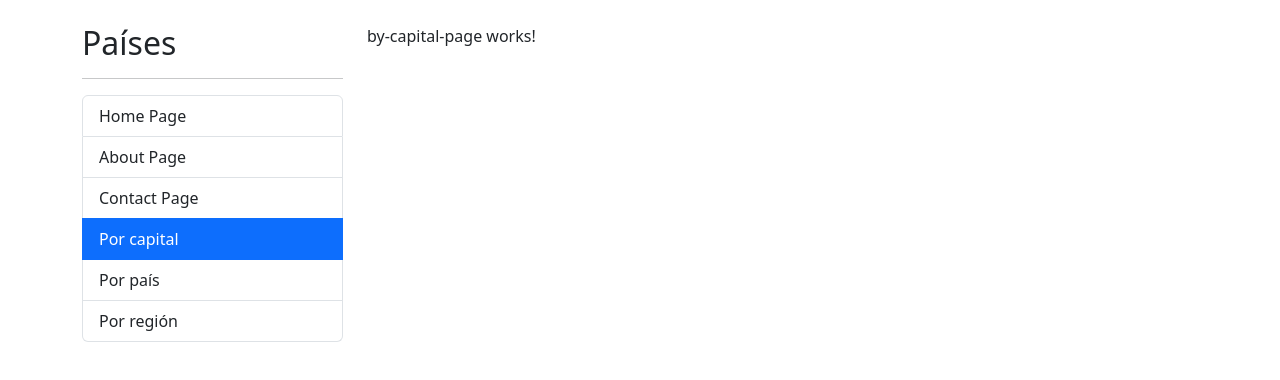
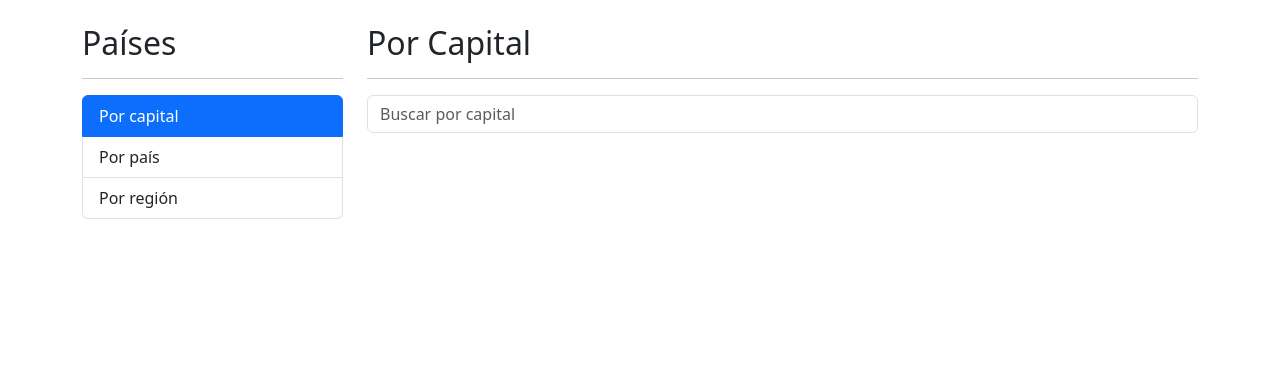
Before and after one commit to mangelesc/CountryApp, an Angular app: page /countries/by-capital in a window 1280 px wide. Shown: the top 380 px of the page. Built offline with nearby package versions, Linux system fonts and the light colour scheme.

Commit message:
searchBox component

```diff
--- a/src/app/countries/countries-routing.module.ts
+++ b/src/app/countries/countries-routing.module.ts
@@ -23,6 +23,10 @@
     path: 'by/:id',
     component: CountryPageComponent
   },
+  {
+    path: '**',
+    redirectTo: 'by-capital'
+  },
 ]
 
 @NgModule({
--- a/src/app/countries/countries.module.ts
+++ b/src/app/countries/countries.module.ts
@@ -6,6 +6,7 @@
 import { ByRegionPageComponent } from './pages/by-region-page/by-region-page.component';
 import { CountryPageComponent } from './pages/country-page/country-page.component';
 import { CountriesRoutingModule } from './countries-routing.module';
+import { SharedModule } from '../shared/shared.module';
 
 
 
@@ -18,7 +19,9 @@
   ],
   imports: [
     CommonModule,
-    CountriesRoutingModule
+    CountriesRoutingModule,
+    SharedModule
   ]
 })
+
 export class CountriesModule { }
--- a/src/app/countries/pages/by-capital-page/by-capital-page.component.html
+++ b/src/app/countries/pages/by-capital-page/by-capital-page.component.html
@@ -1 +1,18 @@
-<p>by-capital-page works!</p>
+<h2>Por Capital</h2>
+<hr>
+
+<div class="row">
+  <div class="col">
+    <shared-search-box
+      (onValue)="searchByCapital($event)"
+      placeholder="Buscar por capital"
+    >
+    </shared-search-box>
+  </div>
+</div>
+
+<div class="row">
+  <div class="col">
+
+  </div>
+</div>
--- a/src/app/countries/pages/by-capital-page/by-capital-page.component.ts
+++ b/src/app/countries/pages/by-capital-page/by-capital-page.component.ts
@@ -6,4 +6,8 @@
 })
 export class ByCapitalPageComponent {
 
+  searchByCapital ( term:string ): void {
+    console.log(term);
+  }
+
 }
--- /dev/null
+++ b/src/app/shared/components/search-box/search-box.component.html
@@ -0,0 +1,7 @@
+<input
+  type="text"
+  [placeholder]='placeholder'
+  (keyup.enter)="emitValue(txtSearchInput.value)"
+  class="form-control"
+  #txtSearchInput
+>
--- /dev/null
+++ b/src/app/shared/components/search-box/search-box.component.ts
@@ -0,0 +1,19 @@
+import { Component, EventEmitter, Input, Output } from '@angular/core';
+
+@Component({
+  selector: 'shared-search-box',
+  templateUrl: './search-box.component.html'
+})
+export class SearchBoxComponent {
+
+  @Input()
+  public placeholder: string = '';
+
+  @Output()
+  public onValue = new EventEmitter<string>();
+
+  emitValue ( value: string ): void {
+    this.onValue.emit( value )
+;  }
+
+}
--- a/src/app/shared/components/sidebar/sidebar.component.html
+++ b/src/app/shared/components/sidebar/sidebar.component.html
@@ -5,7 +5,7 @@
   <!-- [routerLinkActiveOptions]="{ exact: true}"
       Para que la ruta sea exactamente igual a ''
   -->
-  <li
+  <!-- <li
     routerLink=''
     routerLinkActive="active"
     [routerLinkActiveOptions]="{ exact: true}"
@@ -23,7 +23,7 @@
     routerLinkActive="active"
     class="list-group-item">
       Contact Page
-  </li>
+  </li> -->
   <li
     routerLink='countries/by-capital'
     routerLinkActive="active"
--- a/src/app/shared/shared.module.ts
+++ b/src/app/shared/shared.module.ts
@@ -5,6 +5,7 @@
 import { AboutPageComponent } from './pages/about-page/about-page.component';
 import { ContactPageComponent } from './pages/contact-page/contact-page.component';
 import { HomePageComponent } from './pages/home-page/home-page.component';
+import { SearchBoxComponent } from './components/search-box/search-box.component';
 import { SidebarComponent } from './components/sidebar/sidebar.component';
 
 
@@ -15,6 +16,7 @@
     AboutPageComponent,
     ContactPageComponent,
     HomePageComponent,
+    SearchBoxComponent,
     SidebarComponent,
   ],
   imports: [
@@ -25,6 +27,7 @@
     AboutPageComponent,
     ContactPageComponent,
     HomePageComponent,
+    SearchBoxComponent,
     SidebarComponent,
   ]
 })
```
Also changed, not shown: src/app/app-routing.module.ts (+5 -5 lines).
